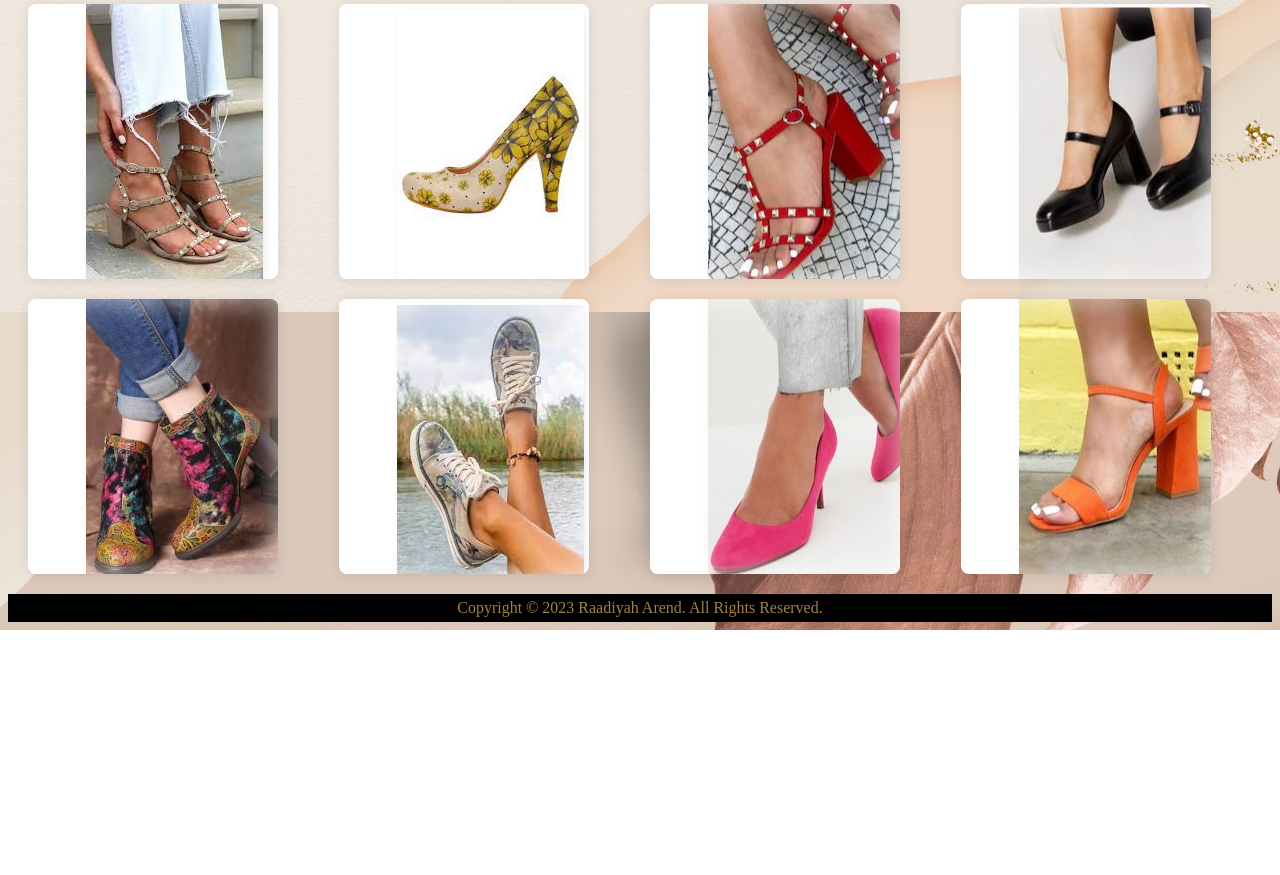
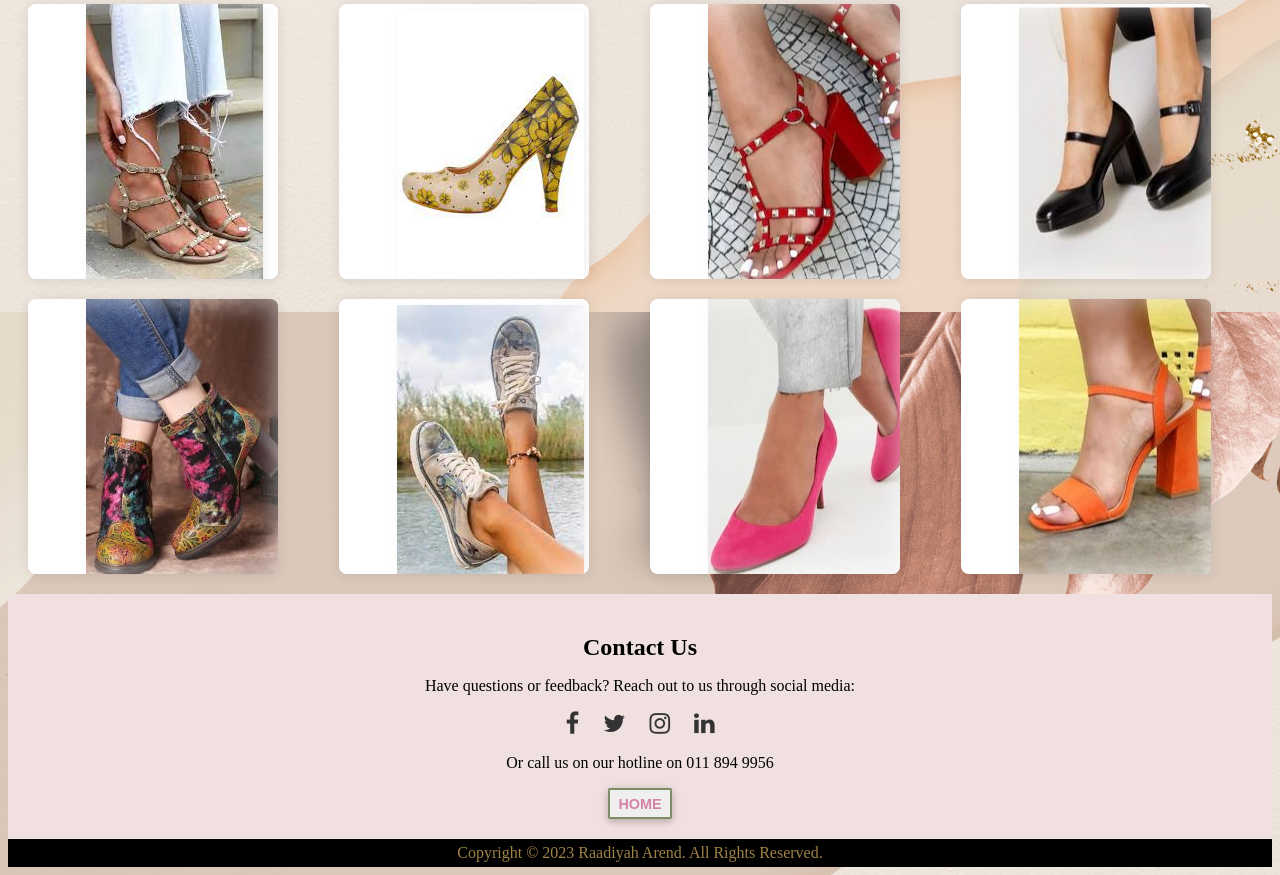
Before and after one commit to 1999Python/shoe-ecommerce, a plain HTML site: page index.html in a window 1280 px wide. Shown: the part 888-1763 px from the top of the page. Before the commit the page ends 1518 px from the top, so only its background shows below. Drawn offline with Linux system fonts and the light colour scheme.

Commit message:
created contact section

```diff
--- a/index.html
+++ b/index.html
@@ -7,6 +7,7 @@
     <title>Shoe Shopping</title>
     <link rel="stylesheet" href="./public/css/styles.css">
     <link rel="stylesheet" href="https://cdnjs.cloudflare.com/ajax/libs/font-awesome/4.7.0/css/font-awesome.min.css">
+
 <style>
     body{
         background-image: url(background.jpg);
@@ -22,7 +23,7 @@
         <li><a href="#contact">Contact</a></li>
     </ul>
     <div class="cart-icon">
-        <a href="checkout"><i class="fa fa-shopping-cart"></i></a>
+        <a href="checkout.html"><i class="fa fa-shopping-cart"></i></a>
 
         <span class="cart-count">0</span>
     </div>
@@ -51,6 +52,23 @@
  <!-- Shopping Shoe items -->
     <div class="shoe-grid" id="shoeContainer"></div>
 
+    <!-- contact us -->
+    <section id="contact" class="contact-section">
+        <h2 class="contact-heading">Contact Us</h2>
+        <p>Have questions or feedback? Reach out to us through social media:</p>
+
+        <div class="contact-social-icons">
+            <a href="https://www.facebook.com/" target="_blank"><i class="fa fa-facebook"></i></a>
+            <a href="https://www.twitter.com/" target="_blank"><i class="fa fa-twitter"></i></a>
+            <a href="https://www.instagram.com/" target="_blank"><i class="fa fa-instagram"></i></a>
+            <a href="https://www.linkedin.com/in/raadiyah-arend-b55a0520b/" target="_blank"><i class="fa fa-linkedin"></i></a>
+        </div>
+        <p>Or call us on our hotline on 011 894 9956</p>
+
+        <a href="#"> <button class="topBtn">Home</button></a>
+
+    </section>
+
     <footer>Copyright &#169 2023 Raadiyah Arend. All Rights Reserved. </footer>
     <script src="script.js"></script>
 </body>
--- a/public/css/styles.css
+++ b/public/css/styles.css
@@ -1,3 +1,4 @@
+
 /*Shoes*/
 .card {
     position: relative;
@@ -129,7 +130,6 @@
   }
 
   /*Navbar*/
-  /* Add this CSS to your styles.css */
 
 .cart-navbar {
     background-color: #333;
@@ -138,6 +138,7 @@
     display: flex;
     justify-content: space-between;
     align-items: center;
+
 }
 
 .cart-navbar ul {
@@ -232,3 +233,76 @@
 #about a:hover {
     color: #e04111; /* Link color on hover */
 }
+
+/*Contact*/
+.contact-section {
+  background-color: #f0e0e0;
+  padding: 20px;
+  text-align: center;
+}
+
+.contact-heading {
+  font-size: 24px;
+  margin-bottom: 15px;
+}
+
+.contact-social-icons {
+  margin-top: 15px;
+}
+
+.contact-social-icons a {
+  font-size: 24px;
+  margin: 0 10px;
+  color: #333;
+  text-decoration: none;
+}
+
+.contact-social-icons a:hover {
+  color: #ff5722;
+}
+
+/*Top button*/
+.topBtn {
+  font-size: 0.9em;
+  text-transform: uppercase;
+  display: inline-block;
+  text-align: center;
+  font-weight: bold;
+  padding: 0.4em 0.6em;
+  border: 2px solid #7f8d67;
+  border-radius: 2px;
+  position: relative;
+  box-shadow: 0 2px 10px rgba(0, 0, 0, 0.16), 0 3px 6px rgba(0, 0, 0, 0.1);
+  color: #d483a8;
+  text-decoration: none;
+  transition: 0.3s ease all;
+  z-index: 1;
+}
+
+.topBtn:before {
+  transition: 0.5s all ease;
+  position: absolute;
+  top: 0;
+  left: 50%;
+  right: 50%;
+  bottom: 0;
+  opacity: 0;
+  content: '';
+  background-color: #FF0072;
+  z-index: -1;
+}
+
+.topBtn:hover, .topBtn:focus {
+  color: white;
+}
+
+.topBtn:hover:before, .topBtn:focus:before {
+  transition: 0.5s all ease;
+  left: 0;
+  right: 0;
+  opacity: 1;
+}
+
+.topBtn:active {
+  transform: scale(0.9);
+}
--- a/script.js
+++ b/script.js
@@ -57,19 +57,19 @@ const shoesData = [
     {
         name: "Boho Skaters",
         price: "R1000.00",
-        sizes: "4 5 6 ",
+        sizes: "4 5",
         imageSrc: "./public/shoe_seven.jpeg"
     },
     {
         name: "Barbie Courts",
         price: "R1000.00",
-        sizes: "6 7 8",
+        sizes: "6 7",
         imageSrc: "./public/pp.jpg"
     },
     {
         name: "Block heel Sandal",
         price: "R199.99",
-        sizes: "5 6 7",
+        sizes: "5 7",
         imageSrc: "./public/ddd.jpg"
     },
 ];
```
Also changed, not shown: checkout.html (+11 -0 lines).
